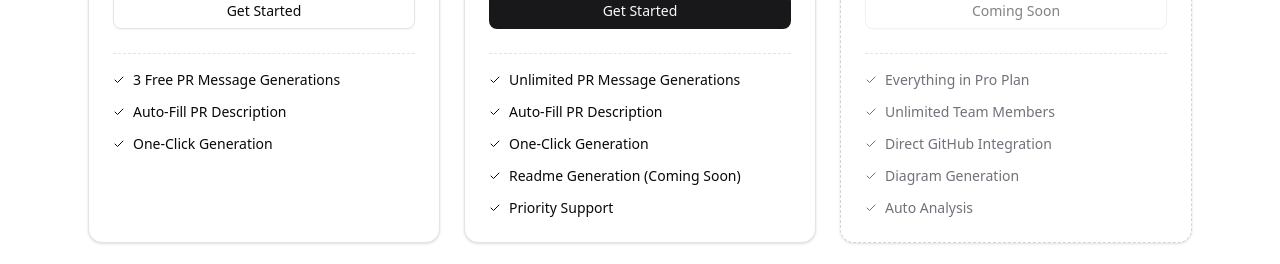
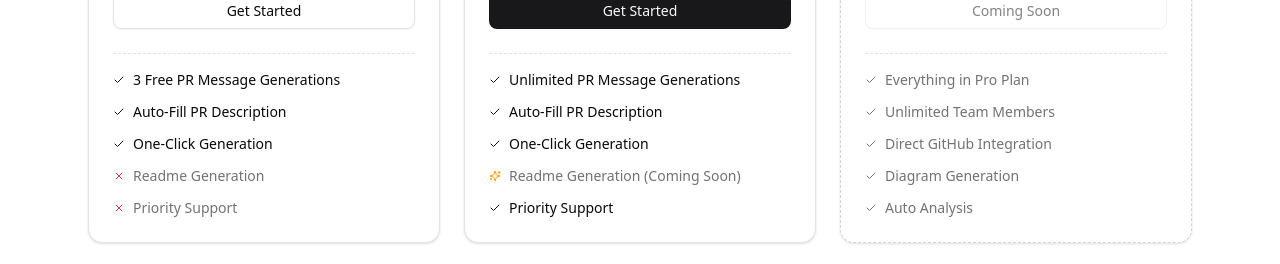
Before and after one commit to babyo77/auto-pr-web, a Next.js app: page /pricing in a window 1280 px wide. Shown: the part 536-800 px from the top of the page. Built offline with nearby package versions, Linux system fonts and the light colour scheme; no server answers.

Commit message:
feat: enhance pricing component with detailed feature availability indicators

```diff
--- a/src/components/pricing.tsx
+++ b/src/components/pricing.tsx
@@ -9,7 +9,7 @@ import {
   CardHeader,
   CardTitle,
 } from "@/components/ui/card";
-import { Check } from "lucide-react";
+import { Check, X, Clock, MinusCircle, Sparkles } from "lucide-react";
 import { Switch } from "@/components/ui/switch";
 import { Label } from "@/components/ui/label";
 import Script from "next/script";
@@ -156,13 +156,26 @@ export default function Pricing() {
 
               <ul className="list-outside space-y-3 text-sm">
                 {[
-                  "3 Free PR Message Generations",
-                  "Auto-Fill PR Description",
-                  "One-Click Generation",
+                  { text: "3 Free PR Message Generations", available: true },
+                  { text: "Auto-Fill PR Description", available: true },
+                  { text: "One-Click Generation", available: true },
+                  { text: "Readme Generation", status: "unavailable" },
+                  { text: "Priority Support", status: "unavailable" },
                 ].map((item, index) => (
                   <li key={index} className="flex items-center gap-2">
-                    <Check className="size-3" />
-                    {item}
+                    {item.available ? (
+                      <Check className="size-3" />
+                    ) : item.status === "coming" ? (
+                      <Clock className="size-3 text-muted-foreground" />
+                    ) : (
+                      <X className="size-3 text-red-500" />
+                    )}
+                    <span
+                      className={!item.available ? "text-muted-foreground" : ""}
+                    >
+                      {item.text}
+                      {item.status === "coming" && " (Coming Soon)"}
+                    </span>
                   </li>
                 ))}
               </ul>
@@ -215,15 +228,33 @@ export default function Pricing() {
 
               <ul className="list-outside space-y-3 text-sm">
                 {[
-                  "Unlimited PR Message Generations",
-                  "Auto-Fill PR Description",
-                  "One-Click Generation",
-                  "Readme Generation (Coming Soon)",
-                  "Priority Support",
+                  {
+                    text: "Unlimited PR Message Generations",
+                    status: "available",
+                  },
+                  { text: "Auto-Fill PR Description", status: "available" },
+                  { text: "One-Click Generation", status: "available" },
+                  { text: "Readme Generation", status: "coming" },
+                  { text: "Priority Support", status: "available" },
                 ].map((item, index) => (
                   <li key={index} className="flex items-center gap-2">
-                    <Check className="size-3" />
-                    {item}
+                    {item.status === "available" ? (
+                      <Check className="size-3" />
+                    ) : item.status === "coming" ? (
+                      <Sparkles className="size-3 text-amber-500" />
+                    ) : (
+                      <MinusCircle className="size-3 text-muted-foreground" />
+                    )}
+                    <span
+                      className={
+                        item.status !== "available"
+                          ? "text-muted-foreground"
+                          : ""
+                      }
+                    >
+                      {item.text}
+                      {item.status === "coming" && " (Coming Soon)"}
+                    </span>
                   </li>
                 ))}
               </ul>
```
